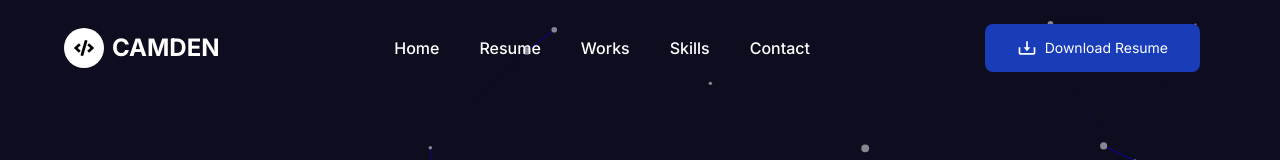
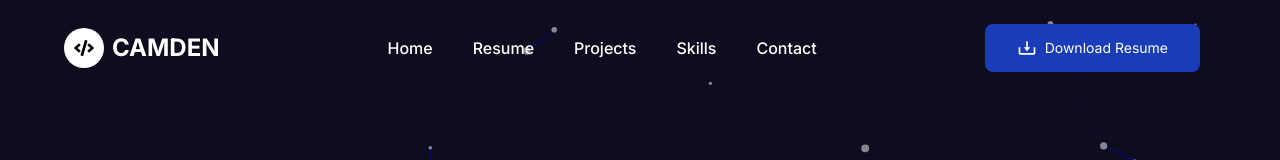
Before and after one commit to Camden-Kirkpatrick/portfolio_website, a Next.js app: page / in a window 1280 px wide. Shown: the top 160 px of the page. Built offline with nearby package versions, Linux system fonts and the light colour scheme.

Commit message:
added functionality to nav links

```diff
--- a/app/globals.css
+++ b/app/globals.css
@@ -1 +1,9 @@
 @import "tailwindcss";
+
+html {
+  scroll-behavior: smooth;
+}
+
+section[id] {
+  scroll-margin-top: 12vh;
+}
--- a/components/Home/Home.tsx
+++ b/components/Home/Home.tsx
@@ -26,11 +26,11 @@ const Home = () => {
 
   return (
     <div className="overflow-hidden">
-      <Hero />
-      <Resume />
-      <Projects />
-      <Skills />
-      <Contact />
+      <section id="home"><Hero /></section>
+      <section id="resume"><Resume /></section>
+      <section id="projects"><Projects /></section>
+      <section id="skills"><Skills /></section>
+      <section id="contact"><Contact /></section>
     </div>
   )
 }
--- a/constant/constant.ts
+++ b/constant/constant.ts
@@ -1,27 +1,27 @@
 export const NavLinks = [
     {
         id: 1,
-        url: "#",
+        url: "#home",
         label: "Home"
     },
     {
         id: 2,
-        url: "#",
+        url: "#resume",
         label: "Resume"
     },
     {
         id: 3,
-        url: "#",
-        label: "Works"
+        url: "#projects",
+        label: "Projects"
     },
     {
         id: 4,
-        url: "#",
+        url: "#skills",
         label: "Skills"
     },
     {
         id: 5,
-        url: "#",
+        url: "#contact",
         label: "Contact"
     }
 ]
```
